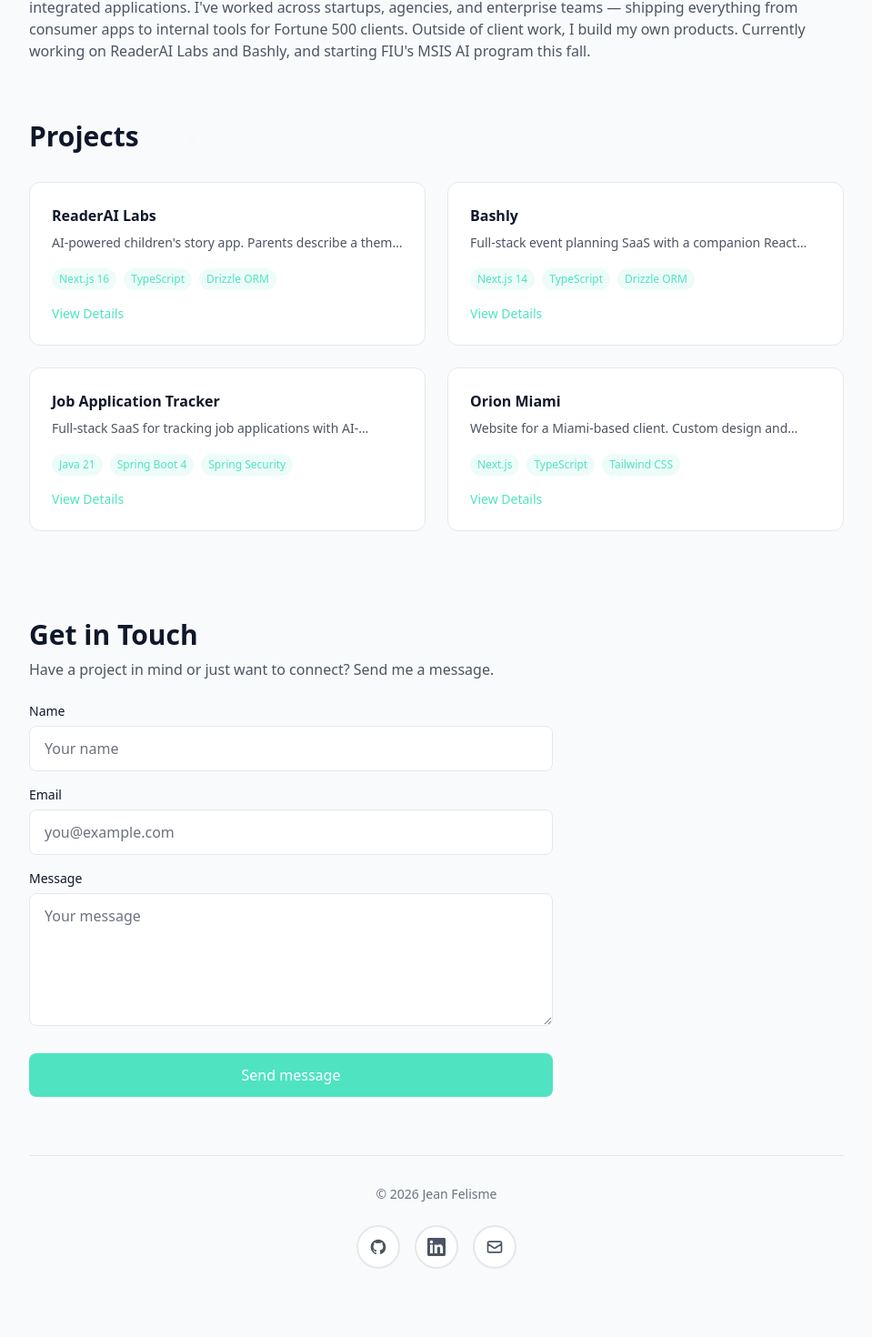
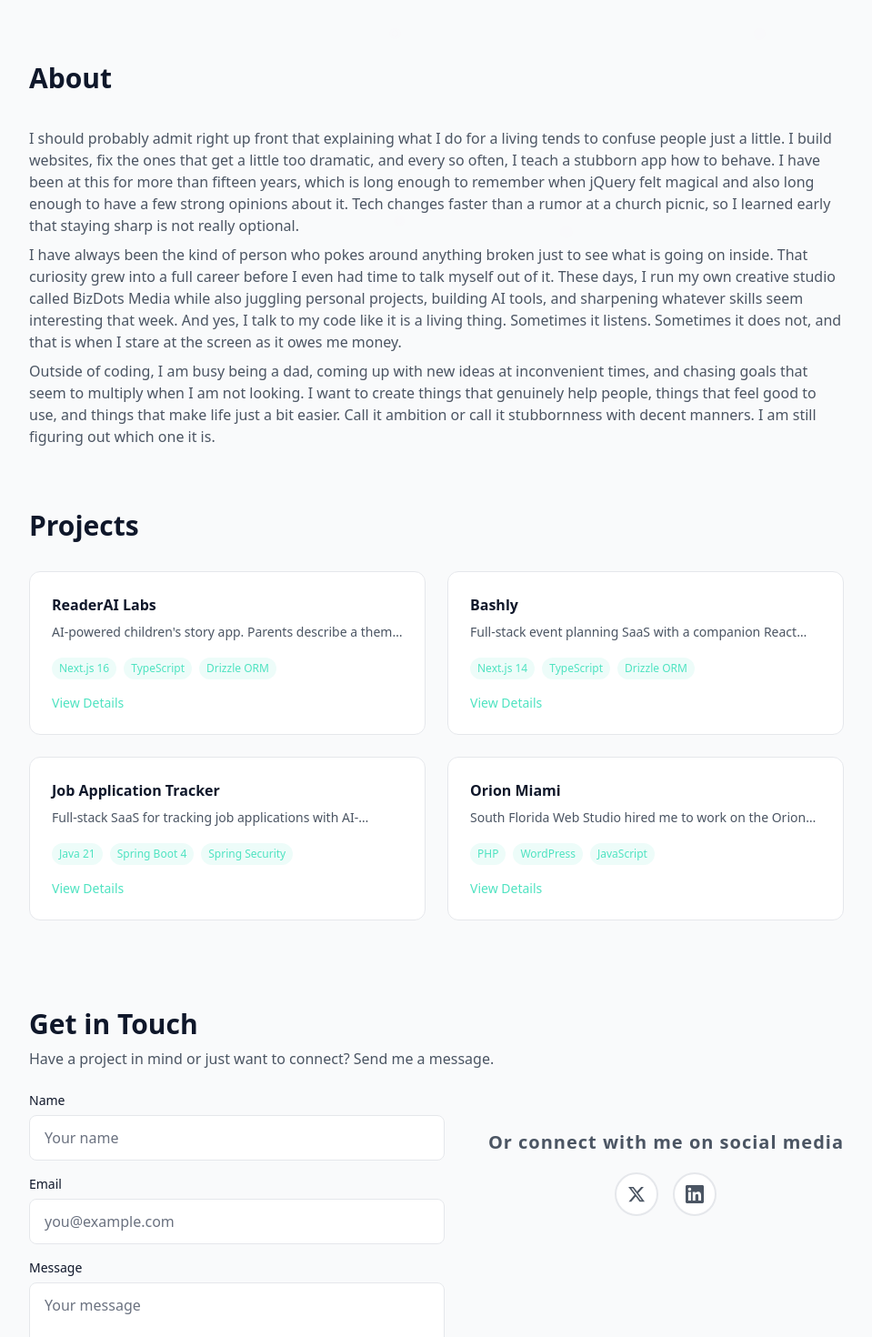
Before and after one commit to jfeliweb/jeanfelis-me, a Next.js app: page / in a window 1280 px wide. Shown: the part 370-1840 px from the top of the page at 91% size, without its empty margins (160-1119 px from the left). Built offline with nearby package versions, Linux system fonts and the light colour scheme.

Commit message:
Replace profile photo and update about section: Remove old profile image and add a new one, while enhancing the about section with a more detailed personal description and improved layout for better readability.

```diff
--- a/src/app/page.tsx
+++ b/src/app/page.tsx
@@ -150,8 +150,8 @@
   {
     name: 'Orion Miami',
     description:
-      'Website for a Miami-based client. Custom design and development using modern web technologies.',
-    tech: ['Next.js', 'TypeScript', 'Tailwind CSS'],
+      'South Florida Web Studio hired me to work on the Orion Miami website to implement a few features. I spent the majority of the time working on a custom property portfolio feature on their WordPress website. This feature allowed the user to filter through the property by clicking on a map and/or by a single tenant or multi-tenant.',
+    tech: ['PHP', 'WordPress', 'JavaScript', 'Advanced Custom Fields (ACF)'],
     liveUrl: 'https://orionmiami.com',
     githubUrls: [],
     status: 'Live',
@@ -193,8 +193,8 @@
         </div>
       </nav>
 
-      <div className="flex w-full flex-col items-center px-6 pb-12 pt-14">
-        <section id="top">
+      <div className="flex w-full flex-col items-center px-6 pb-4 pt-14">
+        <section id="top" className="scroll-mt-20 py-16">
           <div className="mx-auto w-full max-w-4xl">
             {/* Mobile: Stacked layout */}
             <div className="flex flex-col items-center text-center md:hidden">
@@ -208,7 +208,7 @@
                 >
                   <div className="relative size-[140px] overflow-hidden rounded-full bg-white">
                     <Image
-                      src="/assets/images/jean-felisme-profile-photo.jpeg"
+                      src="/assets/images/Jean-Felisme-profile-photo.jpg"
                       alt="Profile photo of Jean Felisme"
                       fill
                       className="object-cover"
@@ -281,7 +281,7 @@
                 >
                   <div className="relative size-[180px] overflow-hidden rounded-full bg-white">
                     <Image
-                      src="/assets/images/jean-felisme-profile-photo.jpeg"
+                      src="/assets/images/Jean-Felisme-profile-photo.jpg"
                       alt="Profile photo of Jean Felisme"
                       fill
                       className="object-cover"
@@ -356,18 +356,39 @@
           <div className="mx-auto w-full max-w-4xl">
             <h2
               id="about-heading"
-              className="mb-4 text-center text-xs font-semibold uppercase tracking-wider text-textMuted md:text-left dark:text-[#8A94A0]"
+              className="mb-8 text-center text-2xl font-semibold text-textPrimary md:text-left md:text-3xl dark:text-[#F2F5F8]"
             >
               About
             </h2>
-            <p className="text-center text-sm leading-relaxed text-textSecondary md:text-left md:text-base dark:text-[#C2CBD4]">
-              I&apos;m a full-stack engineer based in South Florida with 15+
-              years building web platforms, SaaS products, and AI-integrated
-              applications. I&apos;ve worked across startups, agencies, and
-              enterprise teams — shipping everything from consumer apps to
-              internal tools for Fortune 500 clients. Outside of client work, I
-              build my own products. Currently working on ReaderAI Labs and
-              Bashly, and starting FIU&apos;s MSIS AI program this fall.
+            <p className="text-center text-base leading-relaxed text-textSecondary md:text-left md:text-base dark:text-[#C2CBD4] py-1">
+              I should probably admit right up front that explaining what I do
+              for a living tends to confuse people just a little. I build
+              websites, fix the ones that get a little too dramatic, and every
+              so often, I teach a stubborn app how to behave. I have been at
+              this for more than fifteen years, which is long enough to remember
+              when jQuery felt magical and also long enough to have a few strong
+              opinions about it. Tech changes faster than a rumor at a church
+              picnic, so I learned early that staying sharp is not really
+              optional.
+            </p>
+            <p className="text-center text-base leading-relaxed text-textSecondary md:text-left md:text-base dark:text-[#C2CBD4] py-1">
+              I have always been the kind of person who pokes around anything
+              broken just to see what is going on inside. That curiosity grew
+              into a full career before I even had time to talk myself out of
+              it. These days, I run my own creative studio called BizDots Media
+              while also juggling personal projects, building AI tools, and
+              sharpening whatever skills seem interesting that week. And yes, I
+              talk to my code like it is a living thing. Sometimes it listens.
+              Sometimes it does not, and that is when I stare at the screen as
+              it owes me money.
+            </p>
+            <p className="text-center text-base leading-relaxed text-textSecondary md:text-left md:text-base dark:text-[#C2CBD4] py-1">
+              Outside of coding, I am busy being a dad, coming up with new ideas
+              at inconvenient times, and chasing goals that seem to multiply
+              when I am not looking. I want to create things that genuinely help
+              people, things that feel good to use, and things that make life
+              just a bit easier. Call it ambition or call it stubbornness with
+              decent manners. I am still figuring out which one it is.
             </p>
           </div>
         </section>
@@ -441,21 +462,25 @@
             <p className="mb-6 text-center text-sm text-textSecondary md:text-left md:text-base dark:text-[#C2CBD4]">
               Have a project in mind or just want to connect? Send me a message.
             </p>
-            <div className="flex justify-center md:justify-start">
+            <div className="flex w-full flex-col gap-10 md:flex-row md:items-start md:justify-between md:gap-8 lg:gap-12">
+              <div className="flex w-full justify-center md:justify-start">
                 <ContactForm />
               </div>
-          </div>
-        </section>
-
-        <footer className="mx-auto mt-16 w-full max-w-4xl border-t border-gray-200 py-8 dark:border-white/10">
-          <p className="text-center text-sm text-textMuted dark:text-[#8A94A0]">
-            © 2026 Jean Felisme
+              <aside
+                className="flex flex-col items-center md:shrink-0 md:items-center md:align-middle md:pt-10"
+                aria-labelledby="contact-social-heading"
+              >
+                <p
+                  id="contact-social-heading"
+                  className="mb-4 text-center text-xl font-semibold tracking-wider leading-relaxed text-textSecondary md:text-left dark:text-[#C2CBD4]"
+                >
+                  Or connect with me on social media
                 </p>
-          <div className="mt-6 flex flex-wrap items-center justify-center gap-4">
+                <div className="flex items-center justify-center gap-4 md:justify-start">
                   <IconButton
-              href="https://github.com/jfeliweb"
-              ariaLabel="GitHub"
-              icon={<GitHubIcon />}
+                    href="https://twitter.com/jfeliweb"
+                    ariaLabel="X (Twitter)"
+                    icon={<TwitterIcon />}
                     external
                   />
                   <IconButton
@@ -464,12 +489,16 @@
                     icon={<LinkedInIcon />}
                     external
                   />
-            <IconButton
-              href="mailto:felismej@gmail.com"
-              ariaLabel="Email"
-              icon={<EmailIcon />}
-            />
                 </div>
+              </aside>
+            </div>
+          </div>
+        </section>
+
+        <footer className="mx-auto mt-16 w-full max-w-4xl border-t border-gray-200 py-4 dark:border-white/10">
+          <p className="text-center text-sm text-textMuted dark:text-[#8A94A0]">
+            © 2026 Jean Felisme All rights reserved.
+          </p>
         </footer>
       </div>
 
```
Also changed, not shown: public/assets/images/Jean-Felisme-profile-photo.jpg (added), public/assets/images/jean-felisme-profile-photo.jpeg (deleted). Lines whose indentation alone changed are shown as unchanged.
